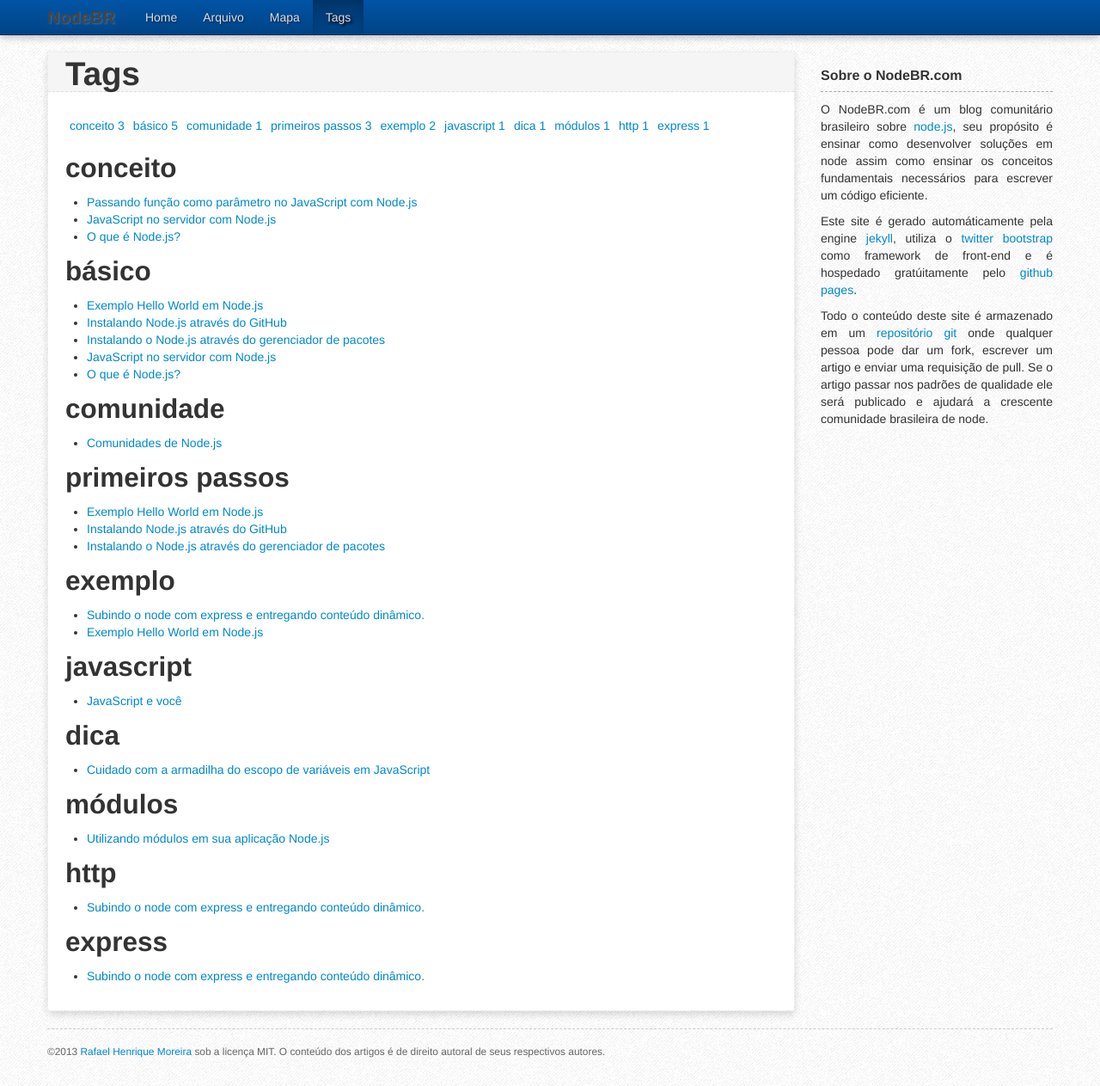
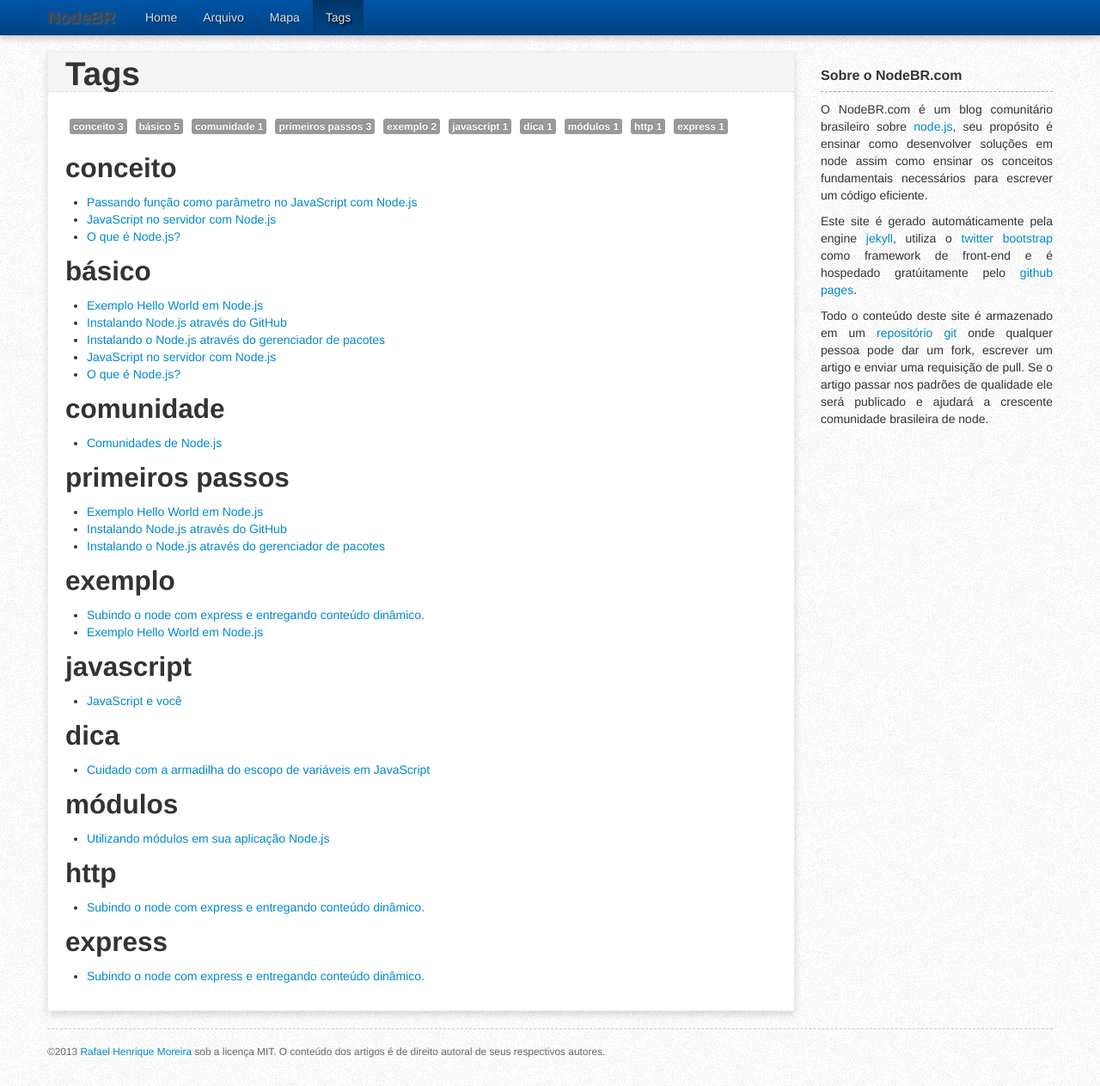
Before and after one commit to nodebr/NodeBR.com, a Jekyll site: the page built from tags/index.html, in a window 1280 px wide and 1263 px high. Shown: the whole window at 86% size. Built offline with Jekyll 4.4.1, drawn with Linux system fonts in a browser that asks for light colours.

Commit message:
Layout das tags ainda

```diff
--- a/_layouts/post.html
+++ b/_layouts/post.html
@@ -39,7 +39,7 @@
         <h4>Tags</h4>
         <ul class="tag_box">
         {% for tag in page.tags %}
-          <li><a href="{{ site.tags_path }}#{{ tag }}">{{ tag }} <span>{{ site.tags[tag].size }}</span></a></li>
+          <li><a href="{{ site.tags_path }}#{{ tag }}" class="label">{{ tag }} <span>{{ site.tags[tag].size }}</span></a></li>
         {% endfor %}
         </ul>
       {% endunless %}
--- a/css/style.css
+++ b/css/style.css
@@ -180,7 +180,6 @@
   border-top: 1px dashed #ccc;
   padding-top: 15px;
   color: #666;
-<<<<<<< HEAD
 }
 
 /* ---------------- tag_box  ----------------- */
--- a/tags/index.html
+++ b/tags/index.html
@@ -8,7 +8,7 @@
   <article class="content">
     <ul class="tag_box inline">
       {% for tag in site.tags %}
-        <li><a href="{{ site.tags_path }}#{{ tag[0] }}">{{ tag[0] }} <span>{{ tag[1].size }}</span></a></li>
+        <li><a href="{{ site.tags_path }}#{{ tag[0] }}" class="label">{{ tag[0] }} <span>{{ tag[1].size }}</span></a></li>
       {% endfor %}
     </ul>
 
```
